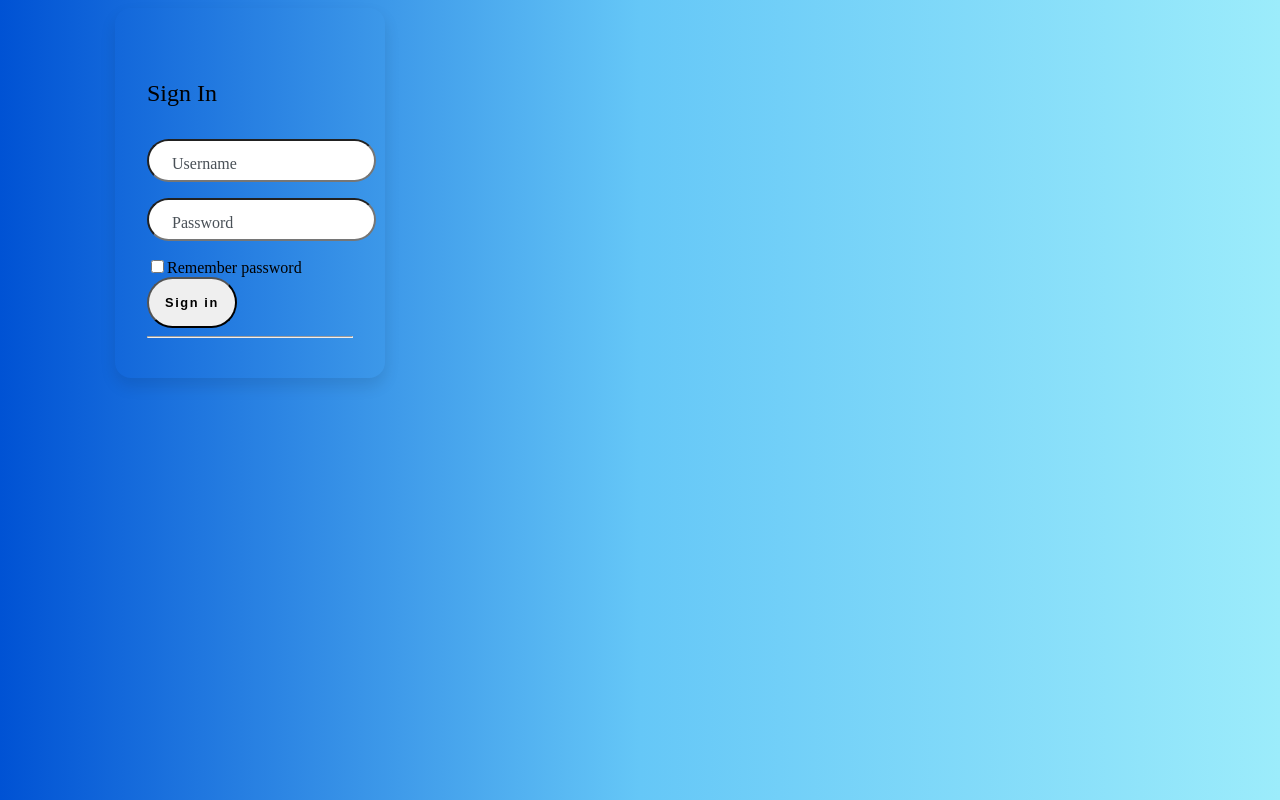
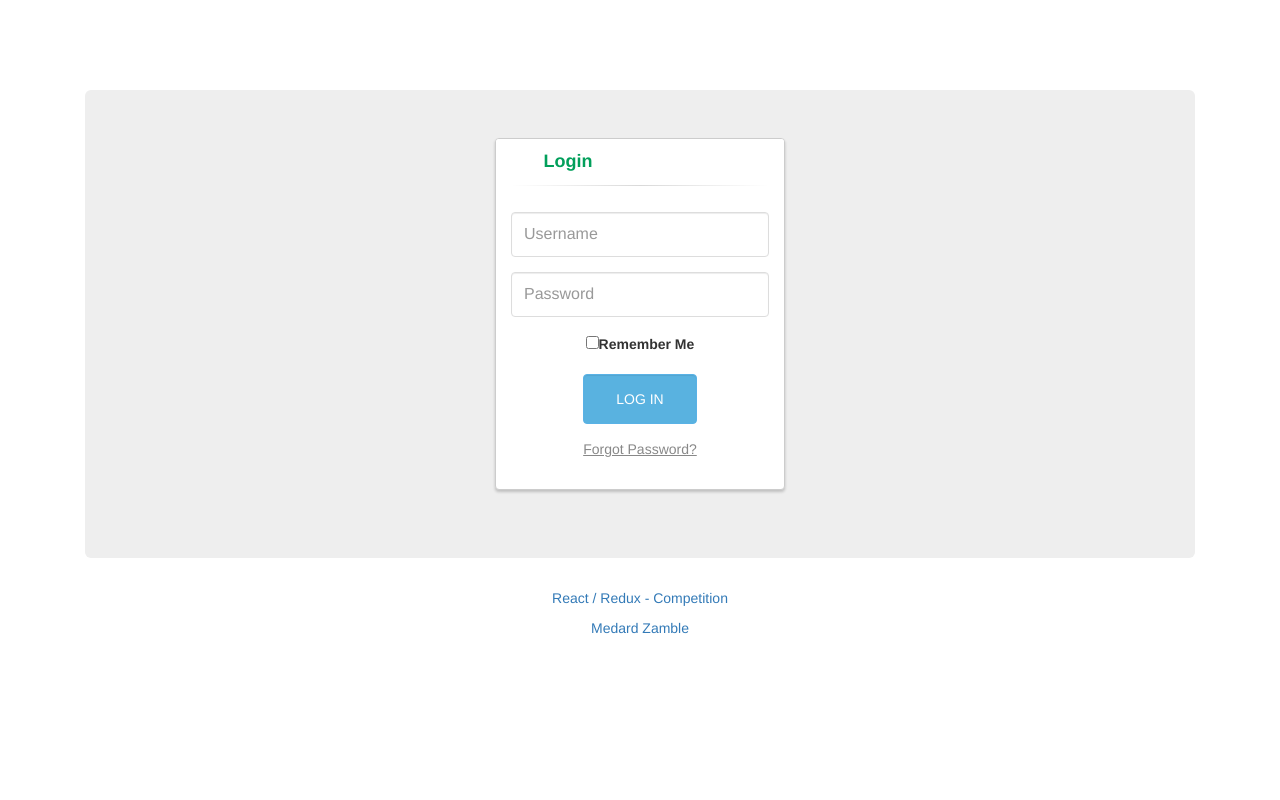
Before and after one commit to blingue/PunkBeer, a React app: page / in a window 1280 px wide. Built offline with nearby package versions, Linux system fonts and the light colour scheme.

Commit message:
Home page set up

```diff
--- a/src/_components/App.js
+++ b/src/_components/App.js
@@ -6,9 +6,6 @@ import { createBrowserHistory } from 'history';
 import HomePage from './HomePage';
 import LoginPage from './LoginPage';
 import '../styles/App.css';
-
-
-
 
 class App extends Component {
 
--- a/src/_components/HomePage.js
+++ b/src/_components/HomePage.js
@@ -1,39 +1,58 @@
 import React, { Component } from 'react';
 
 class HomePage extends Component {
-
     render(){
         return (
             <div className="row">
-                <div className="col-sm-9 col-md-7 col-lg-5 mx-auto">
-                    <div className="card card-signin my-5">
-                    <div className="card-body">
-                        <h5 className="card-title text-center">Sign In</h5>
-                        <form className="form-signin">
-                        <div className="form-label-group">
-                            <input type="text" id="inputEmail" className="form-control" placeholder="Email address" required autofocus />
-                            <label for="inputEmail">Username</label>
+			    <div className="col-md-6 col-md-offset-3">
+				<div className="panel panel-login">
+					<div className="panel-heading">
+						<div className="row">
+							<div className="col-xs-6">
+								<a href="#" className="active" id="login-form-link">Login</a>
 							</div>
-
-                        <div className="form-label-group">
-                            <input type="password" id="inputPassword" className="form-control" placeholder="Password" required />
-                            <label for="inputPassword">Password</label>
 						</div>
-
-                        <div className="custom-control custom-checkbox mb-3">
-                            <input type="checkbox" class="custom-control-input" id="customCheck1" />
-                            <label className="custom-control-label" for="customCheck1">Remember password</label>
+						<hr />
 					</div>
-                        <button className="btn btn-lg btn-primary btn-block text-uppercase" type="submit">Sign in</button>
-                        <hr class="my-4" />
+					<div className="panel-body">
+						<div className="row">
+							<div className="col-lg-12">
+								<form id="login-form" role="form">
+									<div className="form-group">
+										<input type="text" name="username" id="username" tabIndex="1" className="form-control" placeholder="Username"  />
+									</div>
+									<div className="form-group">
+										<input type="password" name="password" id="password" tabIndex="2" className="form-control" placeholder="Password" />
+									</div>
+									<div className="form-group text-center">
+										<input type="checkbox" tabIndex="3" className="" name="remember" id="remember" />
+										<label htmlFor="remember"> Remember Me</label>
+									</div>
+									<div className="form-group">
+										<div className="row">
+											<div className="col-sm-6 col-sm-offset-3">
+												<input type="submit" name="login-submit" id="login-submit" tabIndex="4" className="form-control btn btn-login" value="Log In" />
+											</div>
+										</div>
+									</div>
+									<div className="form-group">
+										<div className="row">
+											<div className="col-lg-12">
+												<div className="text-center">
+													<a href="https://phpoll.com/recover" tabIndex="5" className="forgot-password">Forgot Password?</a>
+												</div>
+											</div>
+										</div>
+									</div>
 								</form>
+							</div>
+						</div>
 					</div>
 				</div>
 			</div>
 		</div>
         )
     }
-
 }
 
 export default HomePage;
--- a/src/index.html
+++ b/src/index.html
@@ -4,6 +4,7 @@
     <meta charset="UTF-8">
     <title>React + Redux - User Registration and Login Example & Tutorial</title>
     <link rel="stylesheet" href="https://cdnjs.cloudflare.com/ajax/libs/twitter-bootstrap/4.1.3/css/bootstrap-grid.css" />
+    <link href="//maxcdn.bootstrapcdn.com/bootstrap/3.3.0/css/bootstrap.min.css" rel="stylesheet" id="bootstrap-css">
     <style>
         a { cursor: pointer; }
         .help-block { font-size: 12px; }
@@ -11,5 +12,16 @@
 </head>
 <body>
     <div id="root" class="container"></div>
+    <!-- credits -->
+    <div class="text-center">
+        <p>
+            <a href="" target="_top">React / Redux - Competition</a>
+        </p>
+        <p>
+            <a href="" target="_top">Medard Zamble</a>
+        </p>
+    </div>
 </body>
+    <script src="//maxcdn.bootstrapcdn.com/bootstrap/3.3.0/js/bootstrap.min.js"></script>
+    <script src="//code.jquery.com/jquery-1.11.1.min.js"></script>
 </html>
--- a/src/styles/App.css
+++ b/src/styles/App.css
@@ -1,113 +1,99 @@
-:root {
-    --input-padding-x: 1.5rem;
-    --input-padding-y: .75rem;
-  }
+body {
+    padding-top: 90px;
+}
+.panel-login {
+	border-color: #ccc;
+	-webkit-box-shadow: 0px 2px 3px 0px rgba(0,0,0,0.2);
+	-moz-box-shadow: 0px 2px 3px 0px rgba(0,0,0,0.2);
+	box-shadow: 0px 2px 3px 0px rgba(0,0,0,0.2);
+}
+.panel-login>.panel-heading {
+	color: #00415d;
+	background-color: #fff;
+	border-color: #fff;
+	text-align:center;
+}
+.panel-login>.panel-heading a{
+	text-decoration: none;
+	color: #666;
+	font-weight: bold;
+	font-size: 15px;
+	-webkit-transition: all 0.1s linear;
+	-moz-transition: all 0.1s linear;
+	transition: all 0.1s linear;
+}
+.panel-login>.panel-heading a.active{
+	color: #029f5b;
+	font-size: 18px;
+}
+.panel-login>.panel-heading hr{
+	margin-top: 10px;
+	margin-bottom: 0px;
+	clear: both;
+	border: 0;
+	height: 1px;
+	background-image: -webkit-linear-gradient(left,rgba(0, 0, 0, 0),rgba(0, 0, 0, 0.15),rgba(0, 0, 0, 0));
+	background-image: -moz-linear-gradient(left,rgba(0,0,0,0),rgba(0,0,0,0.15),rgba(0,0,0,0));
+	background-image: -ms-linear-gradient(left,rgba(0,0,0,0),rgba(0,0,0,0.15),rgba(0,0,0,0));
+	background-image: -o-linear-gradient(left,rgba(0,0,0,0),rgba(0,0,0,0.15),rgba(0,0,0,0));
+}
+.panel-login input[type="text"],.panel-login input[type="email"],.panel-login input[type="password"] {
+	height: 45px;
+	border: 1px solid #ddd;
+	font-size: 16px;
+	-webkit-transition: all 0.1s linear;
+	-moz-transition: all 0.1s linear;
+	transition: all 0.1s linear;
+}
+.panel-login input:hover,
+.panel-login input:focus {
+	outline:none;
+	-webkit-box-shadow: none;
+	-moz-box-shadow: none;
+	box-shadow: none;
+	border-color: #ccc;
+}
+.btn-login {
+	background-color: #59B2E0;
+	outline: none;
+	color: #fff;
+	font-size: 14px;
+	height: auto;
+	font-weight: normal;
+	padding: 14px 0;
+	text-transform: uppercase;
+	border-color: #59B2E6;
+}
+.btn-login:hover,
+.btn-login:focus {
+	color: #fff;
+	background-color: #53A3CD;
+	border-color: #53A3CD;
+}
+.forgot-password {
+	text-decoration: underline;
+	color: #888;
+}
+.forgot-password:hover,
+.forgot-password:focus {
+	text-decoration: underline;
+	color: #666;
+}
 
-  body {
-    background: #9CECFB;
-    /* fallback for old browsers */
-    background: -webkit-linear-gradient(to right, #0052D4, #65C7F7, #9CECFB);
-    /* Chrome 10-25, Safari 5.1-6 */
-    background: linear-gradient(to right, #0052D4, #65C7F7, #9CECFB);
-    /* W3C, IE 10+/ Edge, Firefox 16+, Chrome 26+, Opera 12+, Safari 7+ */
-  }
-
-  .card-signin {
-    border: 0;
-    border-radius: 1rem;
-    box-shadow: 0 0.5rem 1rem 0 rgba(0, 0, 0, 0.1);
-  }
-
-  .card-signin .card-title {
-    margin-bottom: 2rem;
-    font-weight: 300;
-    font-size: 1.5rem;
-  }
-
-  .card-signin .card-body {
-    padding: 2rem;
-  }
-
-  .form-signin {
-    width: 100%;
-  }
-
-  .form-signin .btn {
-    font-size: 80%;
-    border-radius: 5rem;
-    letter-spacing: .1rem;
-    font-weight: bold;
-    padding: 1rem;
-    transition: all 0.2s;
-  }
-
-  .form-label-group {
-    position: relative;
-    margin-bottom: 1rem;
-  }
-
-  .form-label-group input {
-    border-radius: 2rem;
-  }
-
-  .form-label-group>input,
-  .form-label-group>label {
-    padding: var(--input-padding-y) var(--input-padding-x);
-  }
-
-  .form-label-group>label {
-    position: absolute;
-    top: 0;
-    left: 0;
-    display: block;
-    width: 100%;
-    margin-bottom: 0;
-    /* Override default `<label>` margin */
-    line-height: 1.5;
-    color: #495057;
-    border: 1px solid transparent;
-    border-radius: .25rem;
-    transition: all .1s ease-in-out;
-  }
-
-  .form-label-group input::-webkit-input-placeholder {
-    color: transparent;
-  }
-
-  .form-label-group input:-ms-input-placeholder {
-    color: transparent;
-  }
-
-  .form-label-group input::-ms-input-placeholder {
-    color: transparent;
-  }
-
-  .form-label-group input::-moz-placeholder {
-    color: transparent;
-  }
-
-  .form-label-group input::placeholder {
-    color: transparent;
-  }
-
-  .form-label-group input:not(:placeholder-shown) {
-    padding-top: calc(var(--input-padding-y) + var(--input-padding-y) * (2 / 3));
-    padding-bottom: calc(var(--input-padding-y) / 3);
-  }
-
-  .form-label-group input:not(:placeholder-shown)~label {
-    padding-top: calc(var(--input-padding-y) / 3);
-    padding-bottom: calc(var(--input-padding-y) / 3);
-    font-size: 12px;
-    color: #777;
-  }
-
-  .btn-google {
-    color: white;
-    background-color: #ea4335;
-  }
-
-  .btn-facebook {
-    color: white;
-    background-color: #3b5998;
-  }
+.btn-register {
+	background-color: #1CB94E;
+	outline: none;
+	color: #fff;
+	font-size: 14px;
+	height: auto;
+	font-weight: normal;
+	padding: 14px 0;
+	text-transform: uppercase;
+	border-color: #1CB94A;
+}
+.btn-register:hover,
+.btn-register:focus {
+	color: #fff;
+	background-color: #1CA347;
+	border-color: #1CA347;
+}
```
Lines whose indentation alone changed are shown as unchanged.
